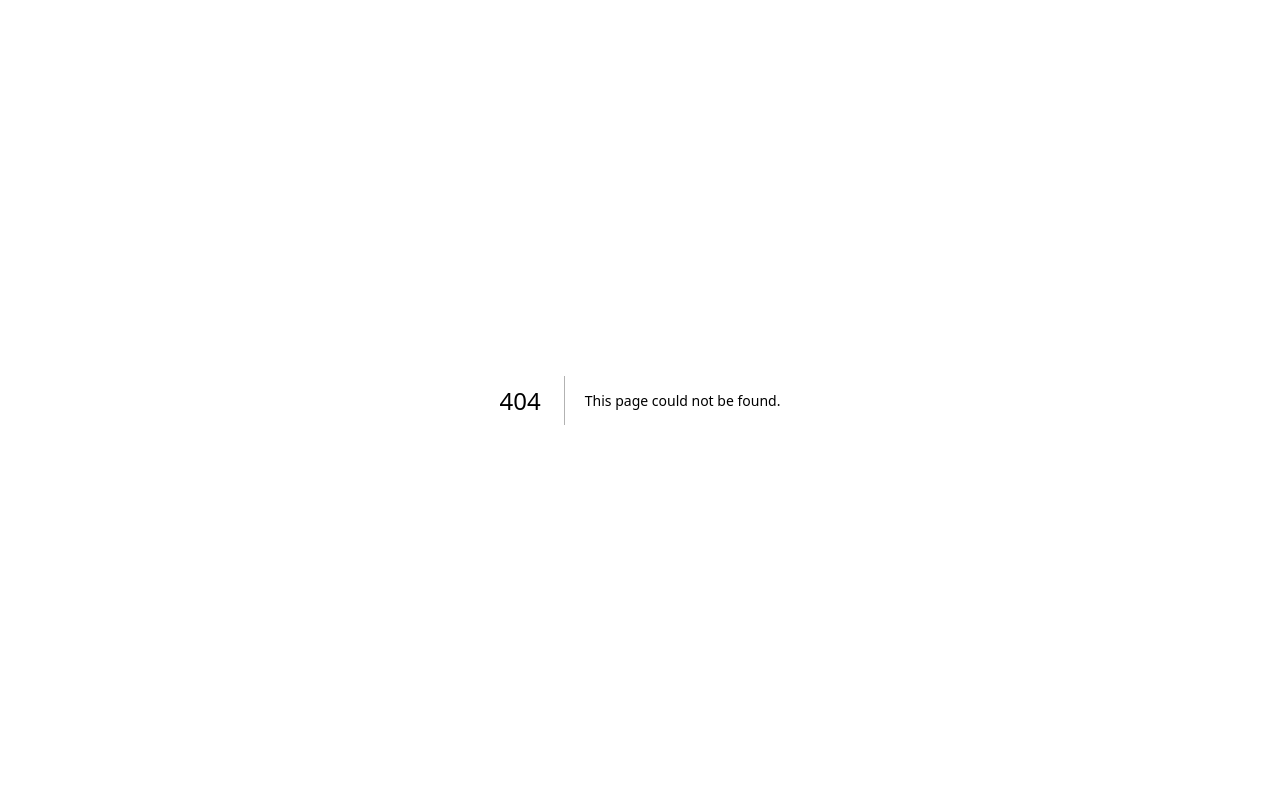
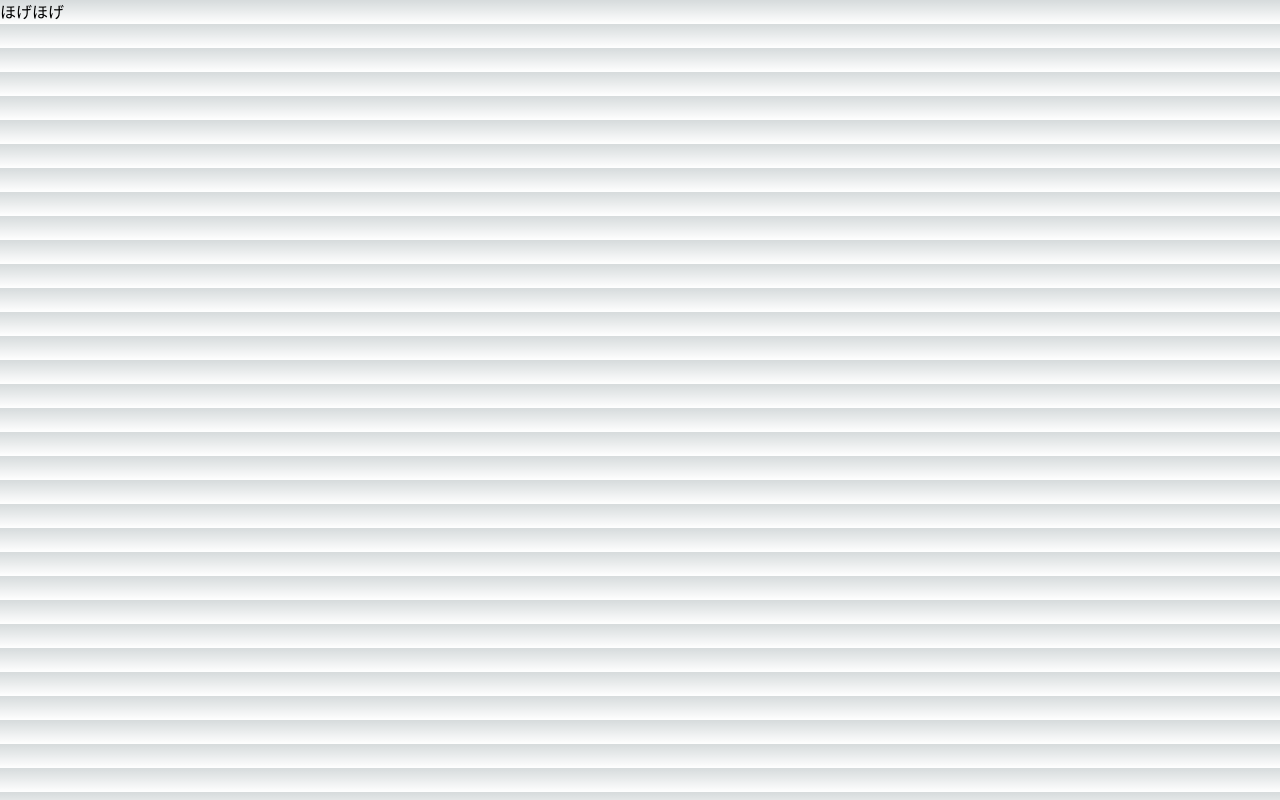
Before and after one commit to Ogame3334/Stego_LikeUE5, a Next.js app: page /connection in a window 1280 px wide. Before the commit this address had no page. Built offline with nearby package versions, Linux system fonts and the light colour scheme.

Commit message:
connectionページ追加&CICDテスト

```diff
--- /dev/null
+++ b/src/app/connection/page.tsx
@@ -0,0 +1,7 @@
+export default function Main() {
+    return (
+        <>
+        ほげほげ
+        </>
+    )
+}
```
